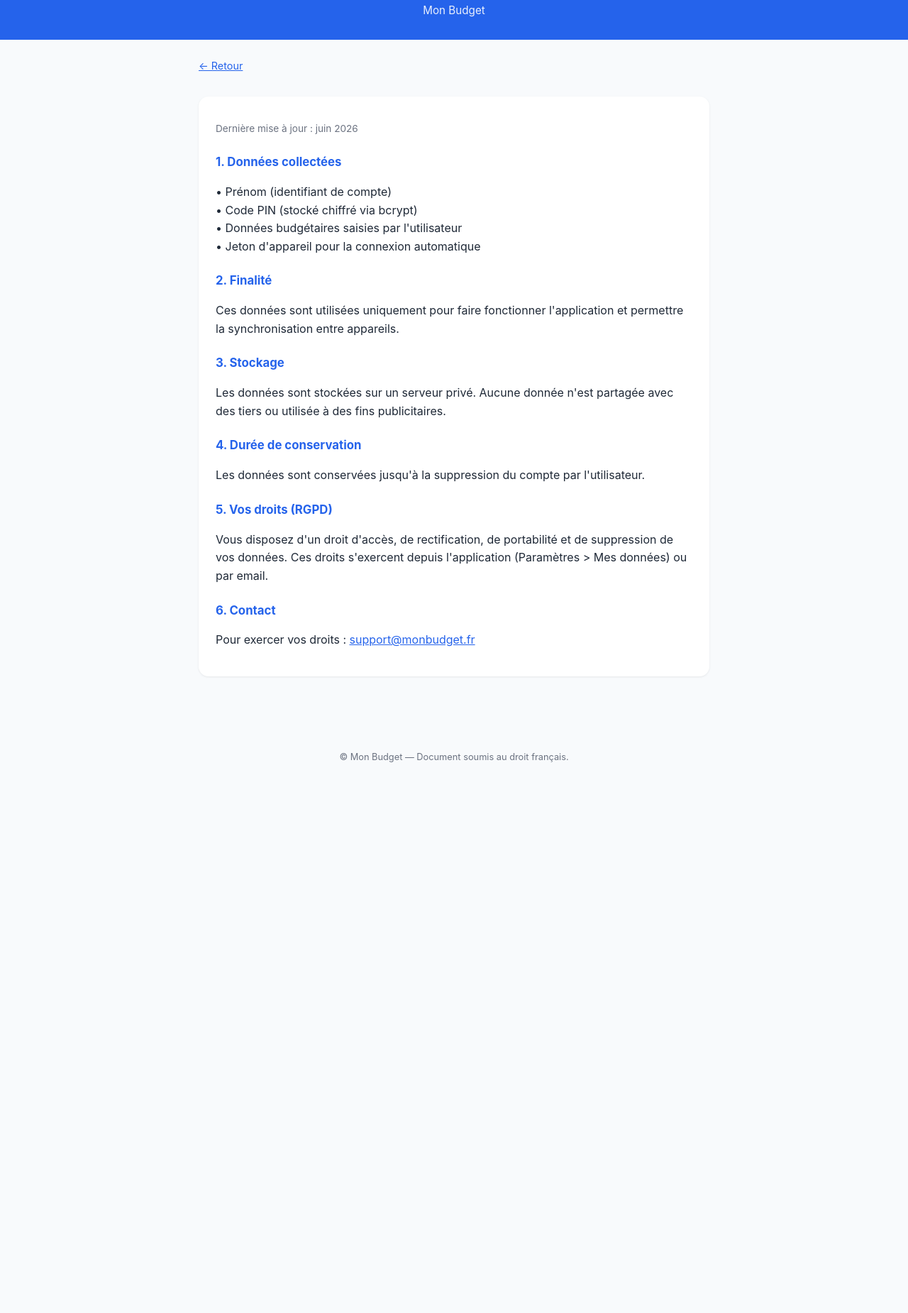
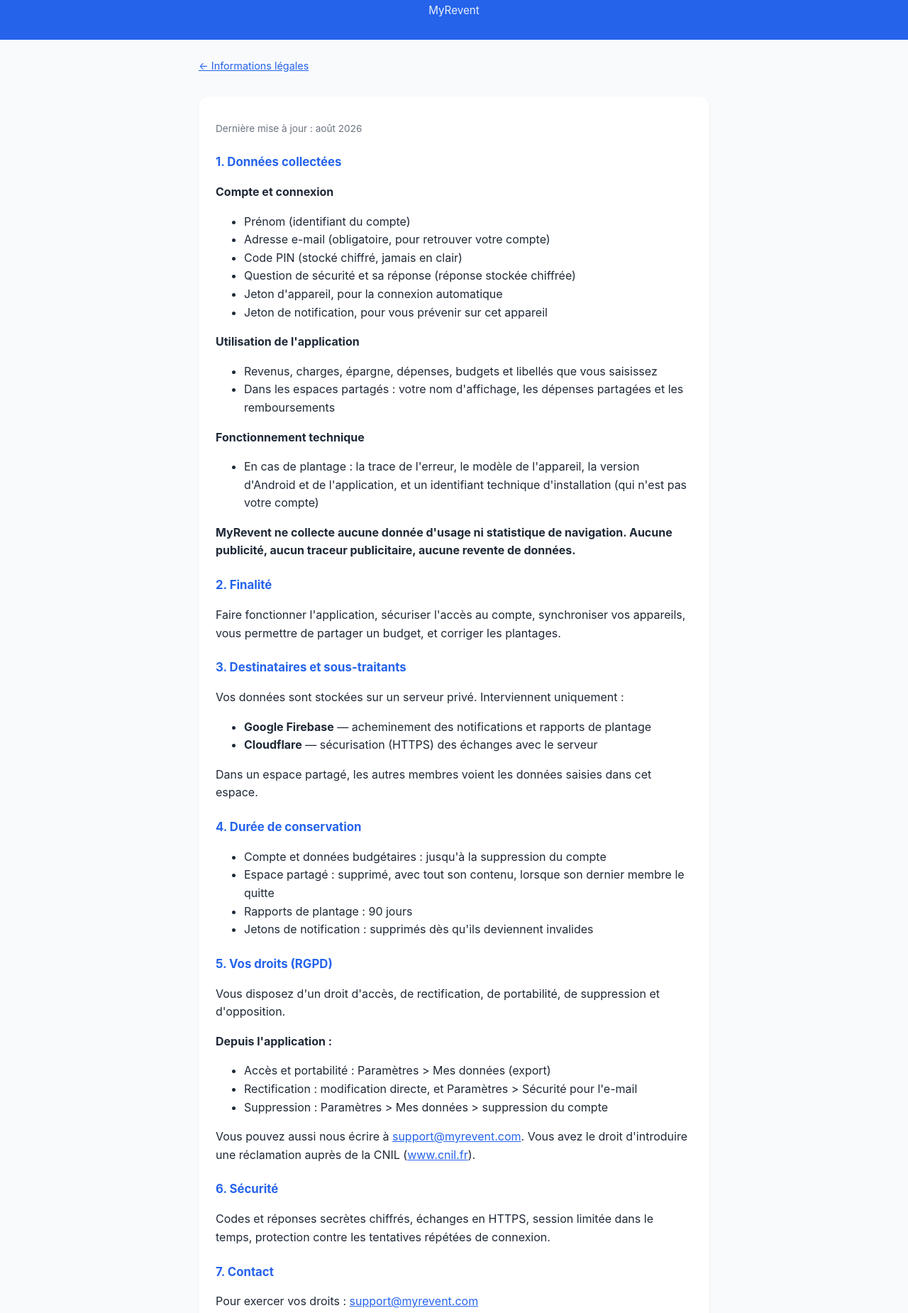
Before and after one commit to revent62-gif/mon-budget-legal, a plain HTML site: page confidentialite.html in a window 1280 px wide. Shown: the part 69-1919 px from the top of the page at 71% size. Before the commit the page ends 1171 px from the top, so only its background shows below. Drawn offline with Linux system fonts and the light colour scheme.

Commit message:
MyRevent : e-mail et Crashlytics declares, nouvelle adresse de contact
Les trois textes dataient de juin et ne decrivaient plus la realite de
l'application. Ils sont desormais identiques a ceux affiches dans l'app
(ecran « A propos »), version 2026-08.

Deux omissions comblees dans la politique de confidentialite :
- l'ADRESSE E-MAIL, collectee a l'inscription depuis aout 2026 ;
- CRASHLYTICS, qui transmet a Google la trace des plantages, le modele de
  l'appareil et un identifiant technique d'installation.

Ajoute egalement : la liste des sous-traitants (Firebase, Cloudflare), les
durees de conservation reelles, le detail des droits RGPD avec le chemin
exact dans l'application, la mention de la CNIL, et le fait qu'aucune
donnee d'usage n'est collectee.

CGU : role de l'e-mail obligatoire, fonctionnement des espaces partages
(ce que voient les autres membres, limite de deux personnes pour un foyer,
suppression au depart du dernier membre, et pourquoi quitter un groupe
n'efface pas les depenses passees).

Mentions legales : editeur identifie. SIRET a ajouter a la creation de la
micro-entreprise.

Contact : support@monbudget.fr -> support@myrevent.com
Nom : Mon Budget -> MyRevent

```diff
--- a/confidentialite.html
+++ b/confidentialite.html
@@ -3,42 +3,86 @@
 <head>
 <meta charset="utf-8">
 <meta name="viewport" content="width=device-width, initial-scale=1">
-<title>Politique de confidentialité — Mon Budget</title>
+<title>MyRevent — Politique de confidentialité</title>
 <link rel="stylesheet" href="style.css">
 </head>
 <body>
-<header><h1>Politique de confidentialité</h1><p>Mon Budget</p></header>
+<header>
+  <h1>Politique de confidentialité</h1>
+  <p>MyRevent</p>
+</header>
 <main>
-  <a class="back" href="index.html">← Retour</a>
+  <a class="back" href="index.html">← Informations légales</a>
   <div class="card">
-    <p class="maj">Dernière mise à jour : juin 2026</p>
+    <p class="maj">Dernière mise à jour : août 2026</p>
 
     <h2>1. Données collectées</h2>
-    <p>• Prénom (identifiant de compte)<br>
-       • Code PIN (stocké chiffré via bcrypt)<br>
-       • Données budgétaires saisies par l'utilisateur<br>
-       • Jeton d'appareil pour la connexion automatique</p>
+    <p><strong>Compte et connexion</strong></p>
+    <ul>
+      <li>Prénom (identifiant du compte)</li>
+      <li>Adresse e-mail (obligatoire, pour retrouver votre compte)</li>
+      <li>Code PIN (stocké chiffré, jamais en clair)</li>
+      <li>Question de sécurité et sa réponse (réponse stockée chiffrée)</li>
+      <li>Jeton d'appareil, pour la connexion automatique</li>
+      <li>Jeton de notification, pour vous prévenir sur cet appareil</li>
+    </ul>
+
+    <p><strong>Utilisation de l'application</strong></p>
+    <ul>
+      <li>Revenus, charges, épargne, dépenses, budgets et libellés que vous saisissez</li>
+      <li>Dans les espaces partagés : votre nom d'affichage, les dépenses partagées et les remboursements</li>
+    </ul>
+
+    <p><strong>Fonctionnement technique</strong></p>
+    <ul>
+      <li>En cas de plantage : la trace de l'erreur, le modèle de l'appareil, la version d'Android
+          et de l'application, et un identifiant technique d'installation (qui n'est pas votre compte)</li>
+    </ul>
+
+    <p><strong>MyRevent ne collecte aucune donnée d'usage ni statistique de navigation.
+       Aucune publicité, aucun traceur publicitaire, aucune revente de données.</strong></p>
 
     <h2>2. Finalité</h2>
-    <p>Ces données sont utilisées uniquement pour faire fonctionner l'application
-       et permettre la synchronisation entre appareils.</p>
+    <p>Faire fonctionner l'application, sécuriser l'accès au compte, synchroniser vos appareils,
+       vous permettre de partager un budget, et corriger les plantages.</p>
 
-    <h2>3. Stockage</h2>
-    <p>Les données sont stockées sur un serveur privé. Aucune donnée n'est partagée
-       avec des tiers ou utilisée à des fins publicitaires.</p>
+    <h2>3. Destinataires et sous-traitants</h2>
+    <p>Vos données sont stockées sur un serveur privé. Interviennent uniquement :</p>
+    <ul>
+      <li><strong>Google Firebase</strong> — acheminement des notifications et rapports de plantage</li>
+      <li><strong>Cloudflare</strong> — sécurisation (HTTPS) des échanges avec le serveur</li>
+    </ul>
+    <p>Dans un espace partagé, les autres membres voient les données saisies dans cet espace.</p>
 
     <h2>4. Durée de conservation</h2>
-    <p>Les données sont conservées jusqu'à la suppression du compte par l'utilisateur.</p>
+    <ul>
+      <li>Compte et données budgétaires : jusqu'à la suppression du compte</li>
+      <li>Espace partagé : supprimé, avec tout son contenu, lorsque son dernier membre le quitte</li>
+      <li>Rapports de plantage : 90 jours</li>
+      <li>Jetons de notification : supprimés dès qu'ils deviennent invalides</li>
+    </ul>
 
     <h2>5. Vos droits (RGPD)</h2>
-    <p>Vous disposez d'un droit d'accès, de rectification, de portabilité et de
-       suppression de vos données. Ces droits s'exercent depuis l'application
-       (Paramètres &gt; Mes données) ou par email.</p>
+    <p>Vous disposez d'un droit d'accès, de rectification, de portabilité, de suppression et
+       d'opposition.</p>
+    <p><strong>Depuis l'application :</strong></p>
+    <ul>
+      <li>Accès et portabilité : Paramètres &gt; Mes données (export)</li>
+      <li>Rectification : modification directe, et Paramètres &gt; Sécurité pour l'e-mail</li>
+      <li>Suppression : Paramètres &gt; Mes données &gt; suppression du compte</li>
+    </ul>
+    <p>Vous pouvez aussi nous écrire à
+       <a href="mailto:support@myrevent.com">support@myrevent.com</a>. Vous avez le droit
+       d'introduire une réclamation auprès de la CNIL (<a href="https://www.cnil.fr">www.cnil.fr</a>).</p>
 
-    <h2>6. Contact</h2>
-    <p>Pour exercer vos droits : <a href="mailto:support@monbudget.fr">support@monbudget.fr</a></p>
+    <h2>6. Sécurité</h2>
+    <p>Codes et réponses secrètes chiffrés, échanges en HTTPS, session limitée dans le temps,
+       protection contre les tentatives répétées de connexion.</p>
+
+    <h2>7. Contact</h2>
+    <p>Pour exercer vos droits : <a href="mailto:support@myrevent.com">support@myrevent.com</a></p>
   </div>
 </main>
-<footer>© Mon Budget — Document soumis au droit français.</footer>
+<footer>© MyRevent — Document soumis au droit français.</footer>
 </body>
 </html>
```
Also changed, not shown: cgu.html (+42 -21 lines), index.html (+5 -5 lines), mentions-legales.html (+23 -12 lines).
